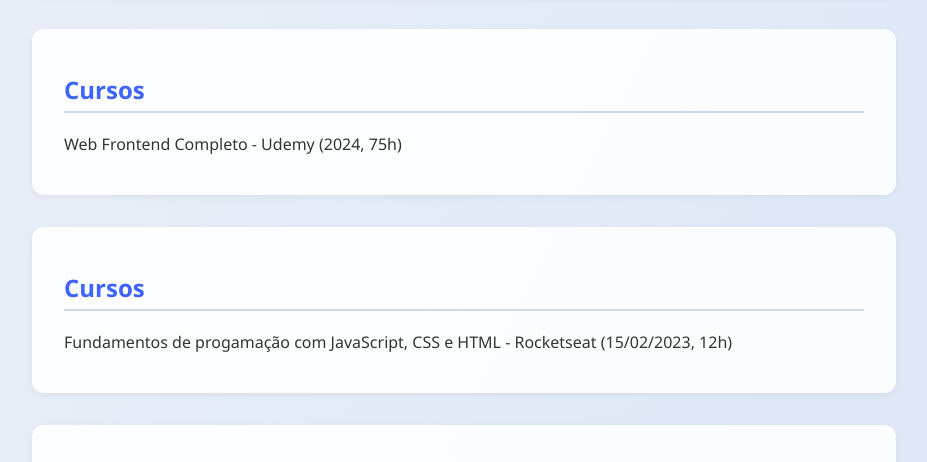
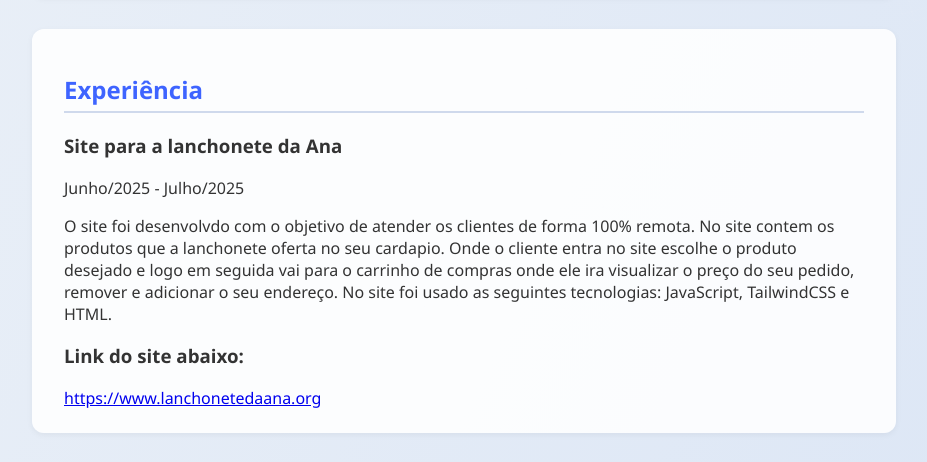
Before and after one commit to agfron/Curriculo, a plain HTML site: page index.html in a window 1280 px wide. Shown: the part 1590-2052 px from the top of the page, without its empty margins (176-1103 px from the left). Drawn offline with Linux system fonts and the light colour scheme.

Commit message:
Alterações em algumas habilidades e adicionamento do link da lanchonete

```diff
--- a/index.html
+++ b/index.html
@@ -24,9 +24,9 @@
 
   <section>
     <h2>Resumo Profissional</h2>
-    <p>Olá atualmente faço serviço como freelance, com as seguintes Tecnologias: Tailwind, HTML, CSS, JavaScript, ReactJS, TypeScript, Next e Docker.
+    <p>Olá atualmente faço serviço como freelance, com as seguintes Tecnologias: PHP, Golang, Tailwind, HTML, CSS, JavaScript, ReactJS, TypeScript, NextJS e Docker.
         Desenvolvo sistemas para lanchonetes, academias e lojas virtuais e fisicas.
-        Tenho uma bagagem de trabalho na empressa Online Telecom, onde trabalhei com CSS, JavaScript, ReactJS, TypeScript e Next na equipe de desenvolvimento, aplicando conhecimentos em UI e UX,
+        Tenho uma bagagem de trabalho na empressa Online Telecom, onde trabalhei com CSS, JavaScript, ReactJS, TypeScript e NextJS na equipe de desenvolvimento, aplicando conhecimentos em UI e UX,
         desenvolvendo e dando manutenção aos sistemas durante 3 meses como Jovem Aprendiz.
         </p>
   </section>
@@ -50,15 +50,28 @@
     <p>Trabalhei com manutenção e suporte a TI em todas as revendas da empresa e administrando todas as maquinas dos colaboradores, aplicando conhecimentos em TI.</p>
   </section>
 
+
+  <section>
+    <h2>Experiência</h2>
+    <h3>Site para a lanchonete da Ana</h3>
+    <p>Junho/2025 - Julho/2025</p>
+    <p>
+      O site foi desenvolvdo com o objetivo de atender os clientes de forma 100% remota. No site contem os produtos que a lanchonete oferta no seu cardapio.
+      Onde o cliente entra no site escolhe o produto desejado e logo em seguida vai para o carrinho de compras onde ele ira visualizar o preço do seu pedido, remover e adicionar o seu endereço.
+       No site foi usado as seguintes tecnologias: JavaScript, TailwindCSS e HTML.</p>
+
+  <h3>Link do site abaixo:</h3>
+
+  <a href="https://www.lanchonetedaana.org" target="_blank">https://www.lanchonetedaana.org</a>
+
+  </section>
+
+
   <section>
     <h2>Cursos</h2>
     <p>Web Frontend Completo - Udemy (2024, 75h)</p>
   </section>
 
-  <section>
-    <h2>Cursos</h2>
-    <p>Fundamentos de progamação com JavaScript, CSS e HTML - Rocketseat (15/02/2023, 12h)</p>
-  </section>
 
   <section>
     <h2>Idiomas</h2>
```
